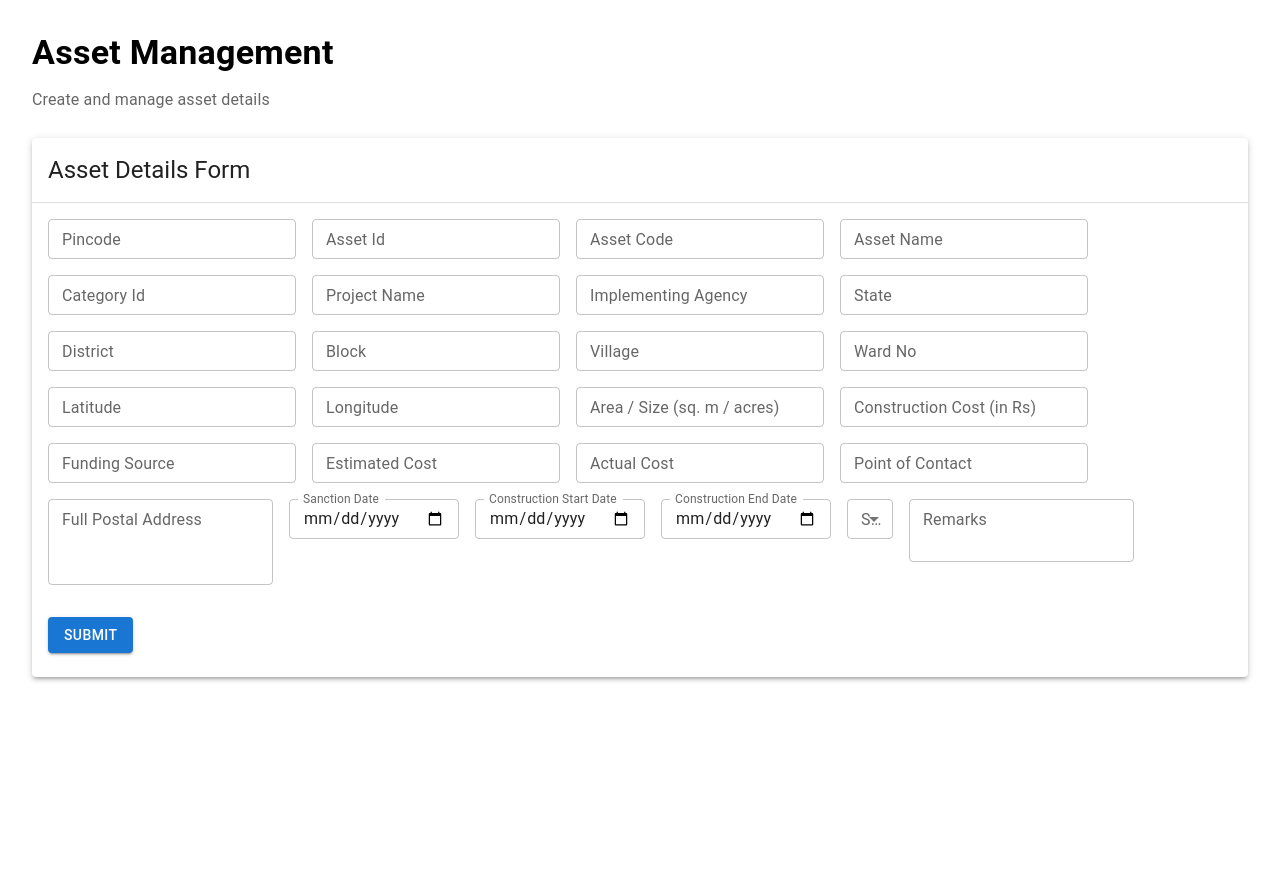
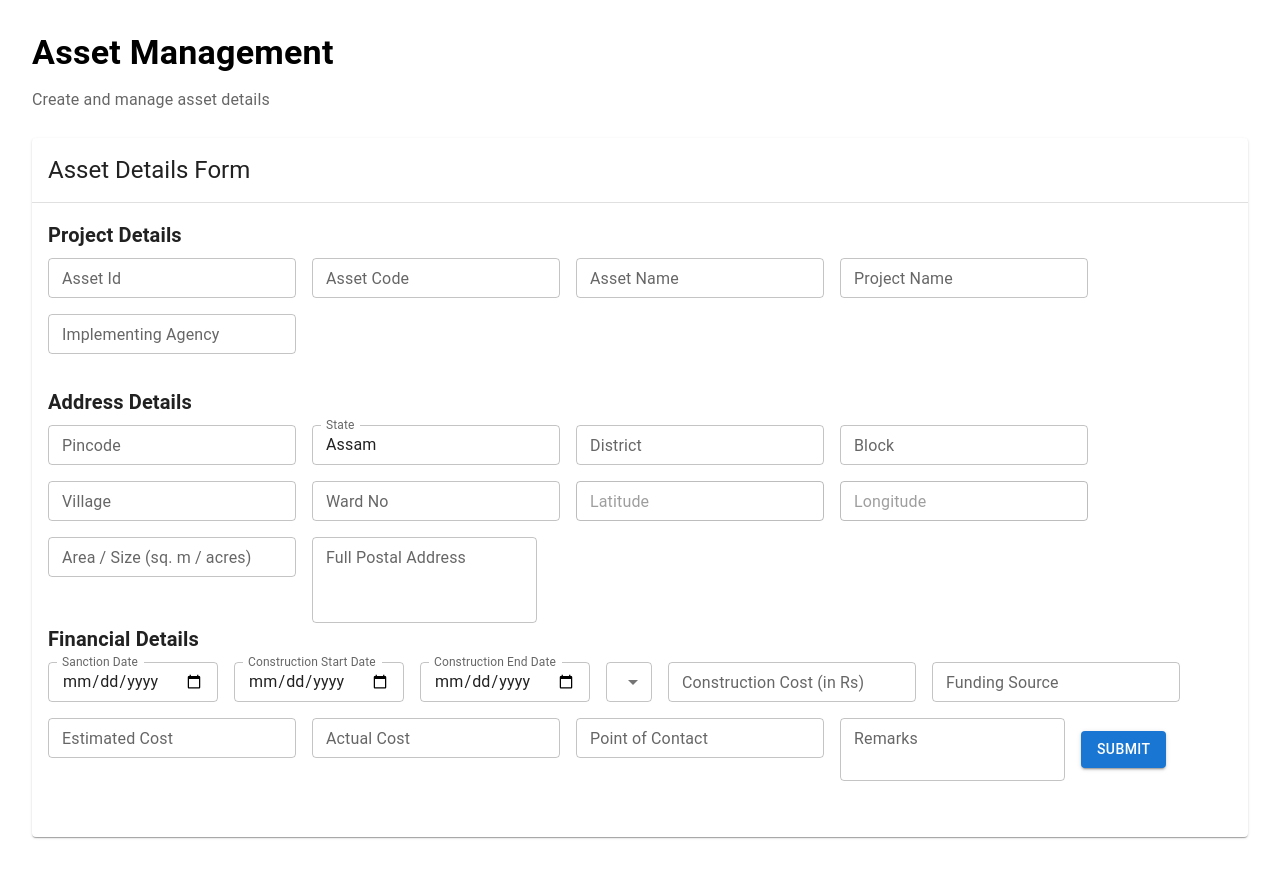
Before and after one commit to dipadeka/Asset_Tracking, a React (Vite) app: page /amf in a window 1280 px wide. Before the commit the page ends 800 px from the top, so only its background shows below. Built offline with nearby package versions, Linux system fonts and the light colour scheme; no server answers.

Commit message:
refactor: refactor the asset form

```diff
--- a/src/pages/assetManagementForm/index.jsx
+++ b/src/pages/assetManagementForm/index.jsx
@@ -1,4 +1,4 @@
-import React from "react";
+import React, { useEffect } from "react";
 import {
   Box,
   Grid,
@@ -11,54 +11,105 @@ import {
   CardHeader,
   Divider,
   Container,
+  Select,
 } from "@mui/material";
 import { useForm, Controller } from "react-hook-form";
 
 const AssetForm = () => {
-  const { control, handleSubmit, setValue} = useForm({
+  const { control, handleSubmit, setValue } = useForm({
     defaultValues: {
-      State: "Assam",
-
-    }
+      state: "Assam",
+    },
   });
 
-  const onPincodeChange = async(e) => {
+  // ================= SUBMIT =================
+  const onSubmit = (data) => {
+    console.log("Form Data:", data);
+  };
+
+  // ================= PINCODE AUTO FILL =================
+  const onPincodeChange = async (e) => {
     const pincode = e.target.value;
-    if(pincode.length !== 6) return;
 
-    try{
-      const response = await fetch(`https://api.postalpincode.in/pincode/${pincode}`);
+    if (pincode.length !== 6) return;
+
+    try {
+      const response = await fetch(
+        `https://api.postalpincode.in/pincode/${pincode}`,
+      );
       const data = await response.json();
-      if(data[0].Status === "Success"){
+
+      if (data[0].Status === "Success") {
         const postOffice = data[0].PostOffice[0];
-        setValue('state', postOffice.State);
-        setValue('district', postOffice.District);
-        setValue('block', postOffice.Block);
+
+        setValue("state", postOffice.State);
+        setValue("district", postOffice.District);
+        setValue("block", postOffice.Block);
       }
-    }
-    catch(error){
+    } catch (error) {
       console.error("Error fetching location data:", error);
     }
-
   };
 
+  // ================== To fetch live location for  lang and long =======================
+  const getLiveLocation = () => {
+    if (!navigator.geolocation) {
+      alert("Geolocation is not supported by your browser");
+      return;
+    }
 
+    navigator.geolocation.getCurrentPosition(
+      (position) => {
+        const { latitude, longitude } = position.coords;
+
+        setValue("latitude", latitude);
+        setValue("longitude", longitude);
+      },
+      (error) => {
+        console.error("Error getting location:", error);
+        alert("Unable to fetch location. Please allow location access.");
+      },
+      {
+        enableHighAccuracy: true,
+        timeout: 10000,
+        maximumAge: 0,
+      },
+    );
+  };
+
+  useEffect(() => {
+    getLiveLocation();
+  }, []);
+
+  // ================= BASIC FIELDS =================
   const fields = [
     { name: "assetId", label: "Asset Id" },
     { name: "assetCode", label: "Asset Code" },
     { name: "assetName", label: "Asset Name" },
-    { name: "categoryId", label: "Category Id" },
+    // { name: "categoryId", label: "Category Id" },
     { name: "projectName", label: "Project Name" },
     { name: "implementingAgency", label: "Implementing Agency" },
+  ];
+
+  // ================= ADDRESS FIELDS =================
+  const addressFields = [
     { name: "state", label: "State" },
     { name: "district", label: "District" },
     { name: "block", label: "Block" },
     { name: "village", label: "Village" },
     { name: "wardNo", label: "Ward No" },
-    { name: "latitude", label: "Latitude" },
-    { name: "longitude", label: "Longitude" },
+    { name: "latitude", label: "Latitude", readOnly:true },
+    { name: "longitude", label: "Longitude",  readOnly:true  },
     { name: "areaSize", label: "Area / Size (sq. m / acres)" },
-    { name: "constructionCost", label: "Construction Cost (in Rs)", type: "number" },
+  ];
+
+  // ================= FINANCIAL FIELDS =================
+  const financialFields = [
+    {
+      name: "constructionCost",
+      label: "Construction Cost (in Rs)",
+      type: "number",
+    },
     { name: "fundingSource", label: "Funding Source" },
     { name: "estimatedCost", label: "Estimated Cost", type: "number" },
     { name: "actualCost", label: "Actual Cost", type: "number" },
@@ -67,45 +118,32 @@ const AssetForm = () => {
 
   return (
     <Container maxWidth="xl" sx={{ mt: 4, mb: 4 }}>
-
-      {/* ===== Page Header ===== */}
-      <Typography variant="h4" gutterBottom fontWeight="bold">
+      {/* ===== Header ===== */}
+      <Typography variant="h4" fontWeight="bold" gutterBottom>
         Asset Management
       </Typography>
-
-
 
       <Typography variant="subtitle1" color="text.secondary" mb={3}>
         Create and manage asset details
       </Typography>
 
-      {/* ===== Card Wrapper ===== */}
-      <Card elevation={3}>
+      <Card>
         <CardHeader title="Asset Details Form" />
         <Divider />
 
         <CardContent>
-          <form onSubmit={handleSubmit(onPincodeChange)}>
+          <form onSubmit={handleSubmit(onSubmit)}>
+            {/* ================= BASIC DETAILS ROW ================= */}
             <Grid container spacing={2}>
-<Grid item xs={12} sm={6} md={3} >
-                  <Controller
-                    name="pincode"
-                    control={control}
-                    defaultValue=""
-                    render={({  }) => (
-                      <TextField
-                        label="Pincode"
-                        onChange={onPincodeChange}
-                        type= "text"
-                        fullWidth
-                        size="small"
-                      />
-                    )}
-                  />
-                </Grid>
-              {/* 4 Columns Layout */}
+              <Grid item xs={12}>
+                <Typography variant="h6" fontWeight="bold" gutterBottom>
+                  Project Details
+                </Typography>
+              </Grid>
+            </Grid>
+            <Grid container spacing={2} mb={4}>
               {fields.map((fieldItem) => (
-                <Grid item xs={12} sm={6} md={3} key={fieldItem.name}>
+                <Grid item xs={12} sm={6} md={4} key={fieldItem.name}>
                   <Controller
                     name={fieldItem.name}
                     control={control}
@@ -114,7 +152,6 @@ const AssetForm = () => {
                       <TextField
                         {...field}
                         label={fieldItem.label}
-                        type={fieldItem.type || "text"}
                         fullWidth
                         size="small"
                       />
@@ -122,8 +159,61 @@ const AssetForm = () => {
                   />
                 </Grid>
               ))}
+            </Grid>
 
-              {/* Full Address - Full Row */}
+            {/* ================= ADDRESS DETAILS SECTION ================= */}
+            <Grid container spacing={2}>
+              <Grid item xs={12}>
+                <Typography variant="h6" fontWeight="bold" gutterBottom>
+                  Address Details
+                </Typography>
+              </Grid>
+            </Grid>
+
+            <Grid container spacing={2}>
+              {/* Pincode */}
+              <Grid item xs={12} sm={6} md={3}>
+                <Controller
+                  name="pincode"
+                  control={control}
+                  defaultValue=""
+                  render={({ field }) => (
+                    <TextField
+                      {...field}
+                      label="Pincode"
+                      onChange={(e) => {
+                        field.onChange(e);
+                        onPincodeChange(e);
+                      }}
+                      fullWidth
+                      size="small"
+                    />
+                  )}
+                />
+              </Grid>
+
+              {/* Address Fields */}
+              {addressFields.map((addressItem) => (
+                <Grid item xs={12} sm={6} md={3} key={addressItem.name}>
+                  <Controller
+                    name={addressItem.name}
+                    control={control}
+                    defaultValue=""
+                    render={({ field }) => (
+                      <TextField
+                        {...field}
+                        label={addressItem.label}
+                        fullWidth
+                        size="small"
+                        disabled={addressItem?.readOnly}
+                        InputProps={{ readOnly: addressItem?.readOnly }}
+                      />
+                    )}
+                  />
+                </Grid>
+              ))}
+
+              {/* Full Address */}
               <Grid item xs={12}>
                 <Controller
                   name="fullPostalAddress"
@@ -141,11 +231,25 @@ const AssetForm = () => {
                   )}
                 />
               </Grid>
+            </Grid>
 
+            {/* ================= PROJECT / FINANCIAL SECTION ================= */}
+            <Grid container spacing={2}>
+              <Grid item xs={12}>
+                <Typography variant="h6" fontWeight="bold" gutterBottom>
+                  Financial Details
+                </Typography>
+              </Grid>
+            </Grid>
+
+            <Grid container spacing={2} mb={4}>
               {/* Date Fields */}
               {[
                 { name: "sanctionDate", label: "Sanction Date" },
-                { name: "constructionStartDate", label: "Construction Start Date" },
+                {
+                  name: "constructionStartDate",
+                  label: "Construction Start Date",
+                },
                 { name: "constructionEndDate", label: "Construction End Date" },
               ].map((dateField) => (
                 <Grid item xs={12} sm={6} md={3} key={dateField.name}>
@@ -167,14 +271,14 @@ const AssetForm = () => {
                 </Grid>
               ))}
 
-              {/* Status Dropdown */}
+              {/* Status */}
               <Grid item xs={12} sm={6} md={3}>
                 <Controller
                   name="status"
                   control={control}
                   defaultValue=""
                   render={({ field }) => (
-                    <TextField
+                    <Select
                       {...field}
                       select
                       label="Status"
@@ -184,13 +288,33 @@ const AssetForm = () => {
                       <MenuItem value="Planned">Planned</MenuItem>
                       <MenuItem value="Ongoing">Ongoing</MenuItem>
                       <MenuItem value="Completed">Completed</MenuItem>
-                    </TextField>
+                    </Select>
                   )}
                 />
               </Grid>
 
-              {/* Remarks - Full Row */}
-              <Grid item xs={12}>
+              {/* Financial Fields */}
+              {financialFields.map((financeItem) => (
+                <Grid item xs={12} sm={6} md={3} key={financeItem.name}>
+                  <Controller
+                    name={financeItem.name}
+                    control={control}
+                    defaultValue=""
+                    render={({ field }) => (
+                      <TextField
+                        {...field}
+                        label={financeItem.label}
+                        type={financeItem.type || "text"}
+                        fullWidth
+                        size="small"
+                      />
+                    )}
+                  />
+                </Grid>
+              ))}
+
+              {/* Remarks */}
+              <Grid item xs={12} md={6}>
                 <Controller
                   name="remarks"
                   control={control}
@@ -208,19 +332,19 @@ const AssetForm = () => {
                 />
               </Grid>
 
-              {/* ===== Separate Submit Row ===== */}
-              <Grid item xs={12}>
-                <Box display="flex" justifyContent="flex-end" mt={2}>
-                  <Button
-                    type="submit"
-                    variant="contained"
-                    size="medium"
-                  >
+              {/* Submit */}
+              <Grid item xs={12} md={6}>
+                <Box
+                  display="flex"
+                  justifyContent="flex-end"
+                  alignItems="center"
+                  height="100%"
+                >
+                  <Button type="submit" variant="contained">
                     Submit
                   </Button>
                 </Box>
               </Grid>
-
             </Grid>
           </form>
         </CardContent>
```
